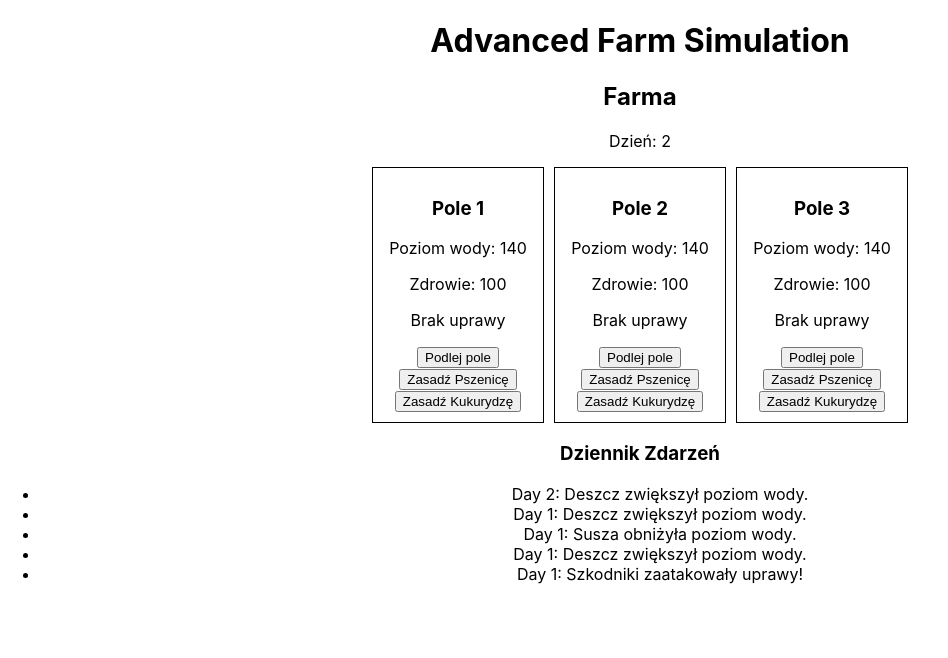
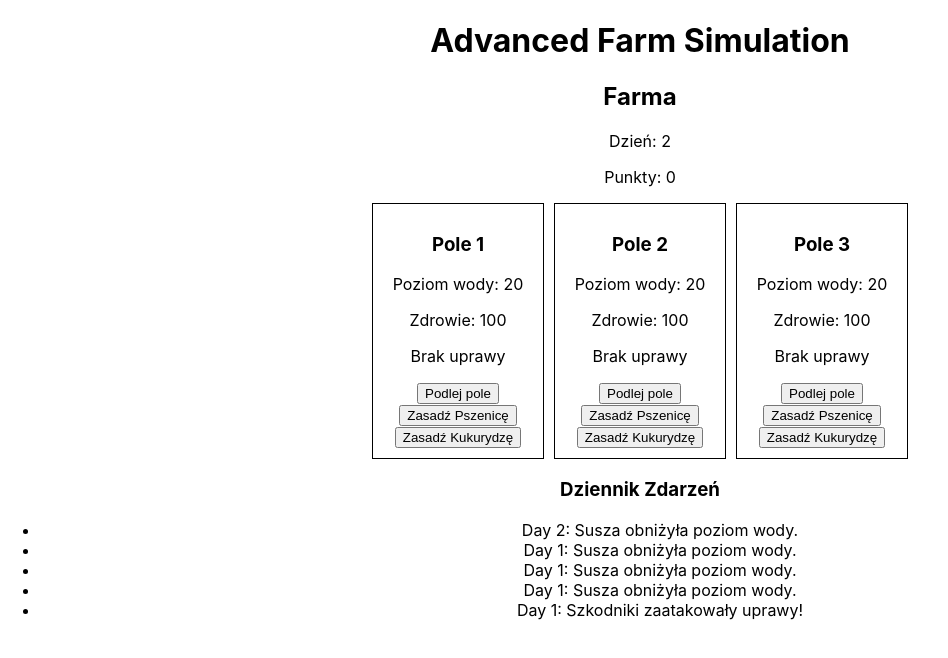
Before and after one commit to MrMarioo/FarmSimulation, a React (Create React App) app in the folder farm-simulation/: page / in a window 1280 px wide. Shown: the top 658 px of the page, without its empty margins (0-948 px from the left). Built offline with nearby package versions, Linux system fonts and the light colour scheme.

Commit message:
first version of growth cycle

```diff
--- a/farm-simulation/src/Crop.jsx
+++ b/farm-simulation/src/Crop.jsx
@@ -1,6 +1,6 @@
 import React from 'react';
 
-const Crop = ({ crop }) => {
+const Crop = ({ crop, readyToHarvest }) => {
   if (!crop) {
     return <p>Brak uprawy</p>;
   }
@@ -8,7 +8,7 @@ const Crop = ({ crop }) => {
   return (
     <div>
       <p>Uprawa: {crop}</p>
-      <p>Rośnie...</p>
+      {readyToHarvest ? <p>Gotowe do zbiorów!</p> : <p>Rośnie...</p>}
     </div>
   );
 };
--- a/farm-simulation/src/Farm.jsx
+++ b/farm-simulation/src/Farm.jsx
@@ -1,69 +1,156 @@
-import React, { useState, useEffect } from 'react';
-import Field from './Field';
-import EventLog from './EventLog';
+import React, { useState, useEffect } from "react";
+import Field from "./Field";
+import EventLog from "./EventLog";
 
 const Farm = () => {
   const [fields, setFields] = useState([
-    { id: 1, crop: null, water: 100, health: 100 },
-    { id: 2, crop: null, water: 100, health: 100 },
-    { id: 3, crop: null, water: 100, health: 100 },
+    {
+      id: 1,
+      crop: null,
+      water: 100,
+      health: 100,
+      growthStage: 0,
+      growthTime: 0,
+      readyToHarvest: false,
+      daneWoda: [100],
+      daneZdrowie: [100],
+    },
+    {
+      id: 2,
+      crop: null,
+      water: 100,
+      health: 100,
+      growthStage: 0,
+      growthTime: 0,
+      readyToHarvest: false,
+      daneWoda: [100],
+      daneZdrowie: [100],
+    },
+    {
+      id: 3,
+      crop: null,
+      water: 100,
+      health: 100,
+      growthStage: 0,
+      growthTime: 0,
+      readyToHarvest: false,
+      daneWoda: [100],
+      daneZdrowie: [100],
+    },
   ]);
   const [eventLog, setEventLog] = useState([]);
   const [day, setDay] = useState(1);
+  const [points, setPoints] = useState(0); // Nowy stan dla punktów
 
   const logEvent = (message) => {
     setEventLog((prevLog) => [`Day ${day}: ${message}`, ...prevLog]);
   };
 
+  // Funkcja do aktualizacji wzrostu roślin
+  const updateGrowth = (field) => {
+    if       (field.growthStage > 0 && !field.readyToHarvest) {
+      if (field.growthTime > 0) {
+        return { ...field, growthTime: field.growthTime - 1 };
+      } else {
+        logEvent(
+          `Uprawa ${field.crop} na polu ${field.id} jest gotowa do zbiorów!`
+        );
+        return { ...field, readyToHarvest: true };
+      }
+    }
+    return field;
+  };
+
   useEffect(() => {
     const randomEvent = Math.random();
 
-    if (randomEvent < 0.3) {
-      // Zdarzenie deszczu
+    if (randomEvent < 0.) {
       logEvent("Deszcz zwiększył poziom wody.");
-      setFields(fields.map(field => ({ ...field, water: field.water + 20 })));
+      setFields(fields.map((field) => ({ ...field, water: field.water + 20 })));
     } else if (randomEvent < 0.5) {
-      // Zdarzenie suszy
       logEvent("Susza obniżyła poziom wody.");
-      setFields(fields.map(field => ({ ...field, water: field.water - 20 })));
+      setFields(fields.map((field) => ({ ...field, water: field.water - 20 })));
     } else if (randomEvent < 0.7) {
-      // Szkodniki
       logEvent("Szkodniki zaatakowały uprawy!");
-      setFields(fields.map(field =>
-        field.crop ? { ...field, health: field.health - 20 } : field
-      ));
+      setFields(
+        fields.map((field) =>
+          field.crop ? { ...field, health: field.health - 20 } : field
+        )
+      );
     }
 
     // Zwiększ dzień co kilka sekund
-    const timer = setTimeout(() => setDay(day + 1), 5000);
+    const timer = setTimeout(() => {
+      setDay(day + 1);
+      // Aktualizuj wzrost roślin na każdym polu
+      setFields(fields.map((field) => updateGrowth(field)));
+    }, 5000);
     return () => clearTimeout(timer);
   }, [day, fields]);
 
-  const plantCrop = (id, crop) => {
-    setFields(fields.map(field =>
-      field.id === id ? { ...field, crop: crop, health: 100 } : field
-    ));
+  const plantCrop = (id, crop, growthTime) => {
+    setFields(
+      fields.map((field) =>
+        field.id === id
+          ? {
+              ...field,
+              crop: crop,
+              health: 100,
+              water: 100,
+              growthStage: 1,
+              growthTime: growthTime,
+              readyToHarvest: false,
+            }
+          : field
+      )
+    );
     logEvent(`Zasadzono ${crop} na polu ${id}.`);
   };
 
   const waterField = (id) => {
-    setFields(fields.map(field =>
-      field.id === id ? { ...field, water: field.water + 10 } : field
-    ));
+    setFields(
+      fields.map((field) =>
+        field.id === id
+          ? {
+              ...field,
+              water: field.water + 10,
+              daneWoda: [...field.daneWoda, field.water + 10],
+            }
+          : field
+      )
+    );
     logEvent(`Podlano pole ${id}.`);
+  };
+
+  // Funkcja do zbioru plonów
+  const harvestCrop = (id) => {
+    const field = fields.find((f) => f.id === id);
+    if (field && field.readyToHarvest) {
+      logEvent(`Zebrano ${field.crop} z pola ${id}.`);
+      setPoints(points + 100); // Dodawanie punktów za zbiory
+      setFields(
+        fields.map((f) =>
+          f.id === id
+            ? { ...f, crop: null, growthStage: 0, readyToHarvest: false }
+            : f
+        )
+      );
+    }
   };
 
   return (
     <div>
       <h2>Farma</h2>
       <p>Dzień: {day}</p>
-      <div style={{ display: 'flex', gap: '10px', justifyContent: "center" }}>
-        {fields.map(field => (
+      <p>Punkty: {points}</p>
+      <div style={{ display: "flex", gap: "10px", justifyContent: "center" }}>
+        {fields.map((field) => (
           <Field
             key={field.id}
             field={field}
             onPlant={plantCrop}
             onWater={waterField}
+            onHarvest={harvestCrop}
           />
         ))}
       </div>
--- a/farm-simulation/src/Field.jsx
+++ b/farm-simulation/src/Field.jsx
@@ -1,16 +1,23 @@
 import React from 'react';
 import Crop from './Crop';
 
-const Field = ({ field, onPlant, onWater }) => {
+const Field = ({ field, onPlant, onWater, onHarvest }) => {
   return (
     <div style={{ border: '1px solid black', padding: '10px', width: '150px' }}>
-      <h3>Pole  {field.id}</h3>
+      <h3>Pole {field.id}</h3>
       <p>Poziom wody: {field.water}</p>
       <p>Zdrowie: {field.health}</p>
-      <Crop crop={field.crop} />
-      <button onClick={() => onWater(field.id)}>Podlej pole</button>
-      <button onClick={() => onPlant(field.id, 'Pszenica')}>Zasadź Pszenicę</button>
-      <button onClick={() => onPlant(field.id, 'Kukurydza')}>Zasadź Kukurydzę</button>
+      <Crop crop={field.crop} readyToHarvest={field.readyToHarvest} />
+
+      {!field.readyToHarvest ? (
+        <>
+          <button onClick={() => onWater(field.id)}>Podlej pole</button>
+          <button onClick={() => onPlant(field.id, 'Pszenica', 3)}>Zasadź Pszenicę</button>
+          <button onClick={() => onPlant(field.id, 'Kukurydza', 5)}>Zasadź Kukurydzę</button>
+        </>
+      ) : (
+        <button onClick={() => onHarvest(field.id)}>Zbierz plony</button>
+      )}
     </div>
   );
 };
```
